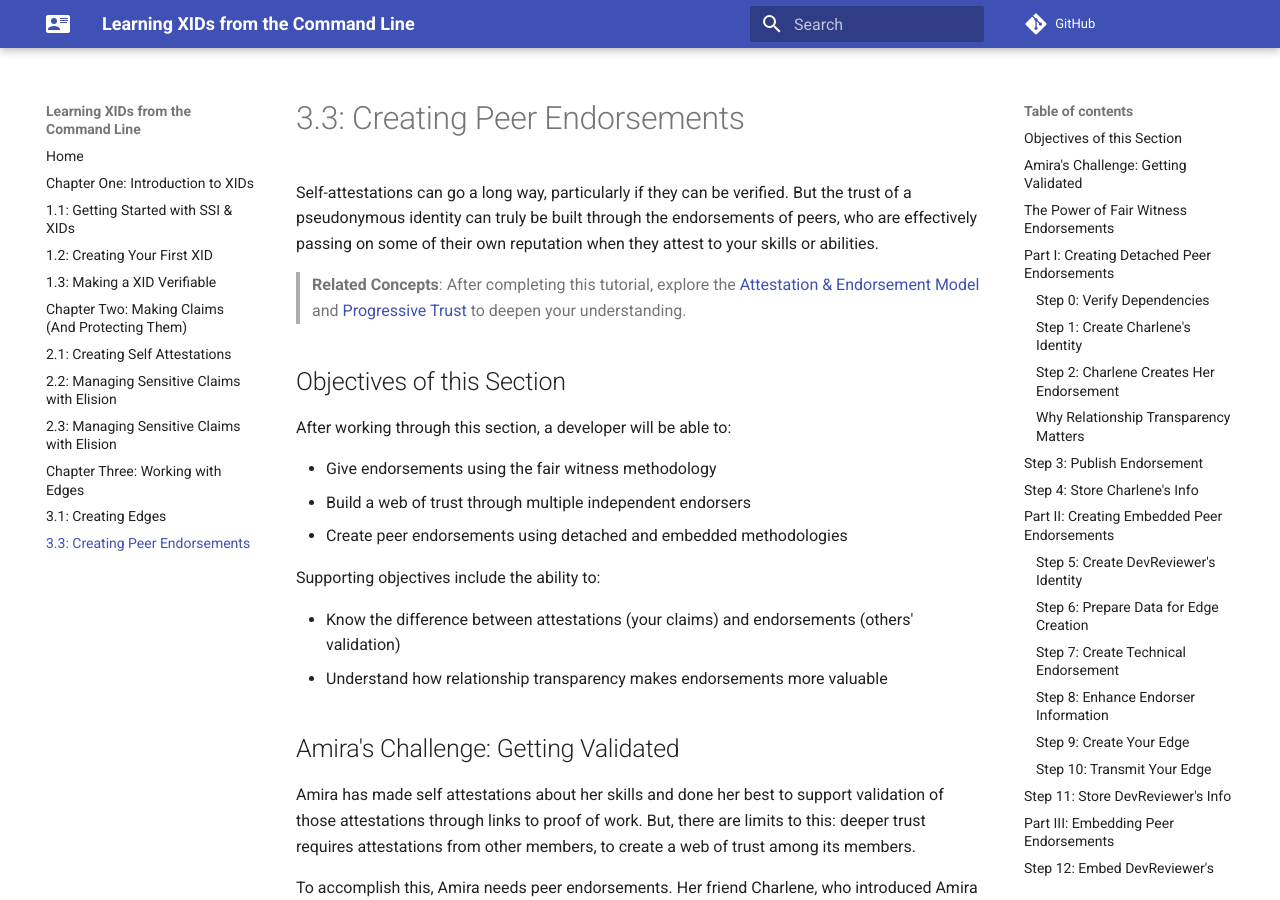
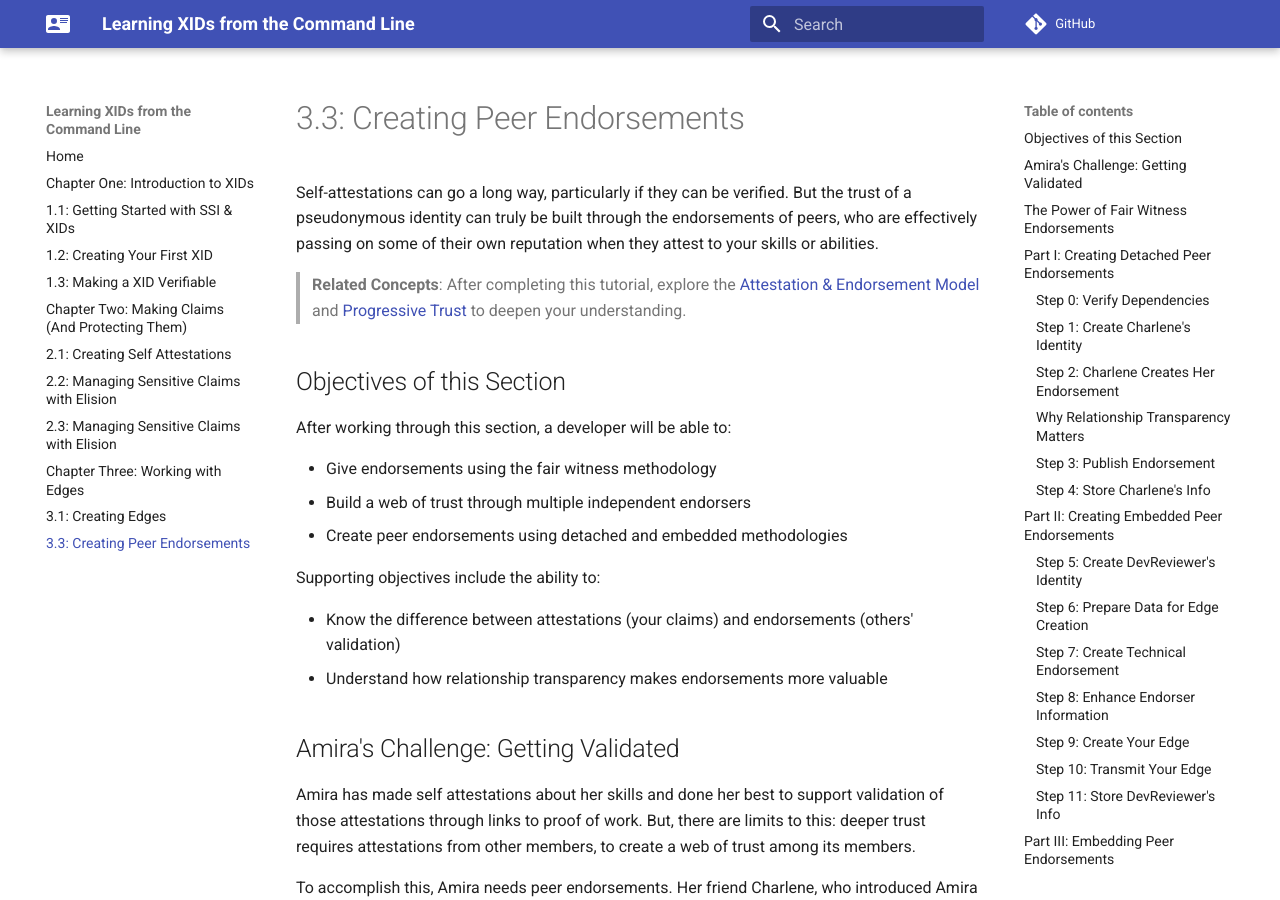
Before and after one commit to BlockchainCommons/XID-Quickstart, an MkDocs documentation site: the page built from docs/03_3_Creating_Peer_Endorsements.md, in a window 1280 px wide and 900 px high. Built offline with MkDocs 1.6.1 and Material for MkDocs 9.7.7, drawn with Linux system fonts in a browser that asks for light colours; comment, search, counter and statistics services are not loaded.

Commit message:
fixed some section headers

````diff
--- a/docs/03_3_Creating_Peer_Endorsements.md
+++ b/docs/03_3_Creating_Peer_Endorsements.md
@@ -196,7 +196,7 @@
 "great work!" means nothing; a code reviewer's "I merged 8 of her PRs
 and they were all solid" means everything.
 
-## Step 3: Publish Endorsement
+### Step 3: Publish Endorsement
 
 Now Charlene can either publicly release her endorsement or pass it on
 to Amira to do with as she pleases.
@@ -207,7 +207,7 @@
 XIDs (but having them reliable listed as `source` and `target` in
 edges and other endorsements is a great start).
 
-## Step 4: Store Charlene's Info
+### Step 4: Store Charlene's Info
 
 ```
 echo "$CHARLENE_PRVKEYS" > envelopes/key-charlene-private-3-03.envelope
@@ -385,7 +385,7 @@
 about the identity, you control what is directly associated with the
 identity itself: you get to see it all and you get to control it.
 
-## Step 11: Store DevReviewer's Info
+### Step 11: Store DevReviewer's Info
 
 You should also store DevReviewer's info:
 ```
@@ -405,7 +405,7 @@
 whether to add it to their XID, maintain it as a detached endorsement
 that they give out separately, or drop it entirely.
 
-## Step 12: Embed DevReviewer's Peer Endorsement
+### Step 12: Embed DevReviewer's Peer Endorsement
 
 If DevReviewer had not given Amira a peer endorsement in the precise
 format for an edge, it could not be attached as an edge. But because
````
